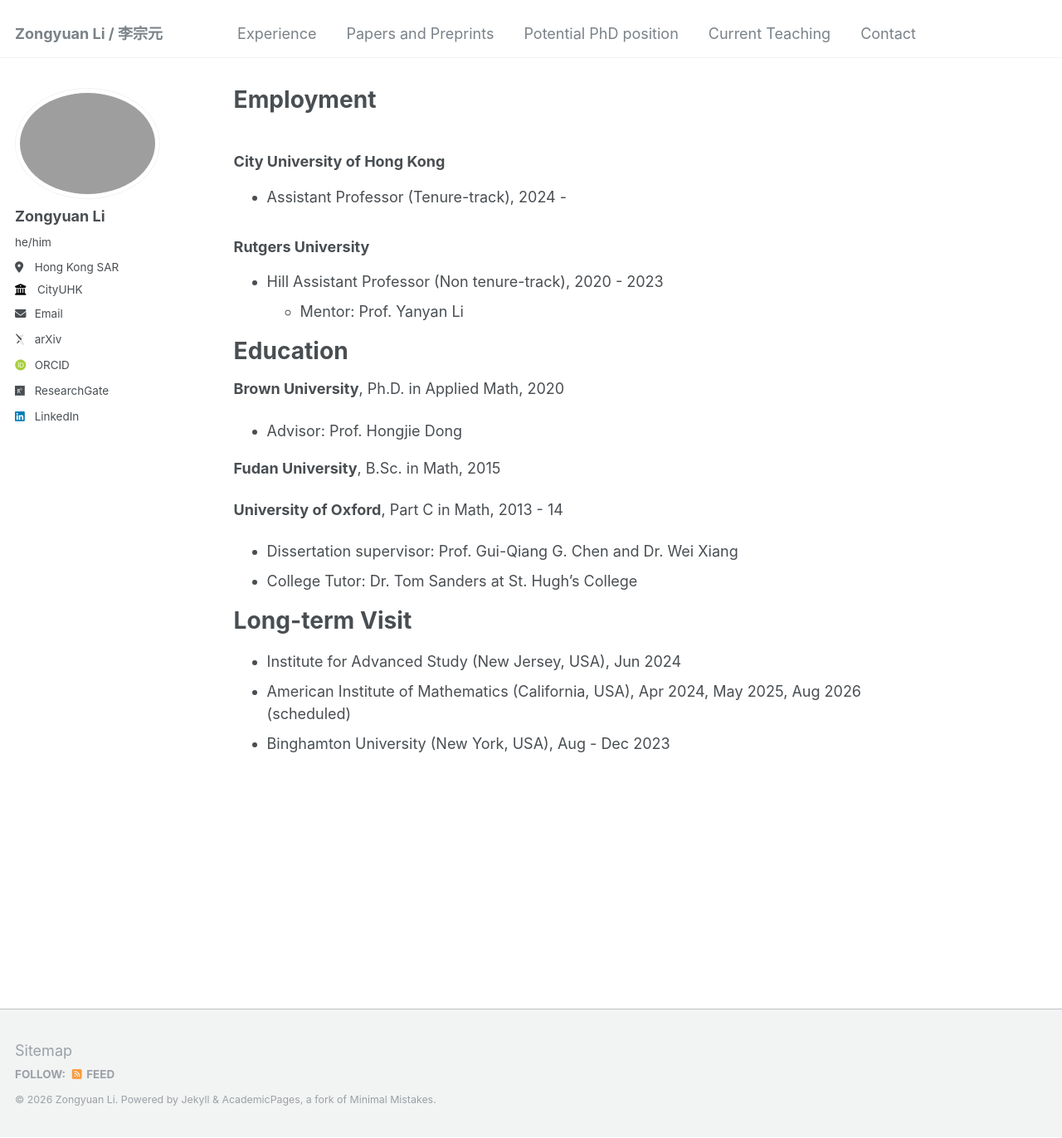
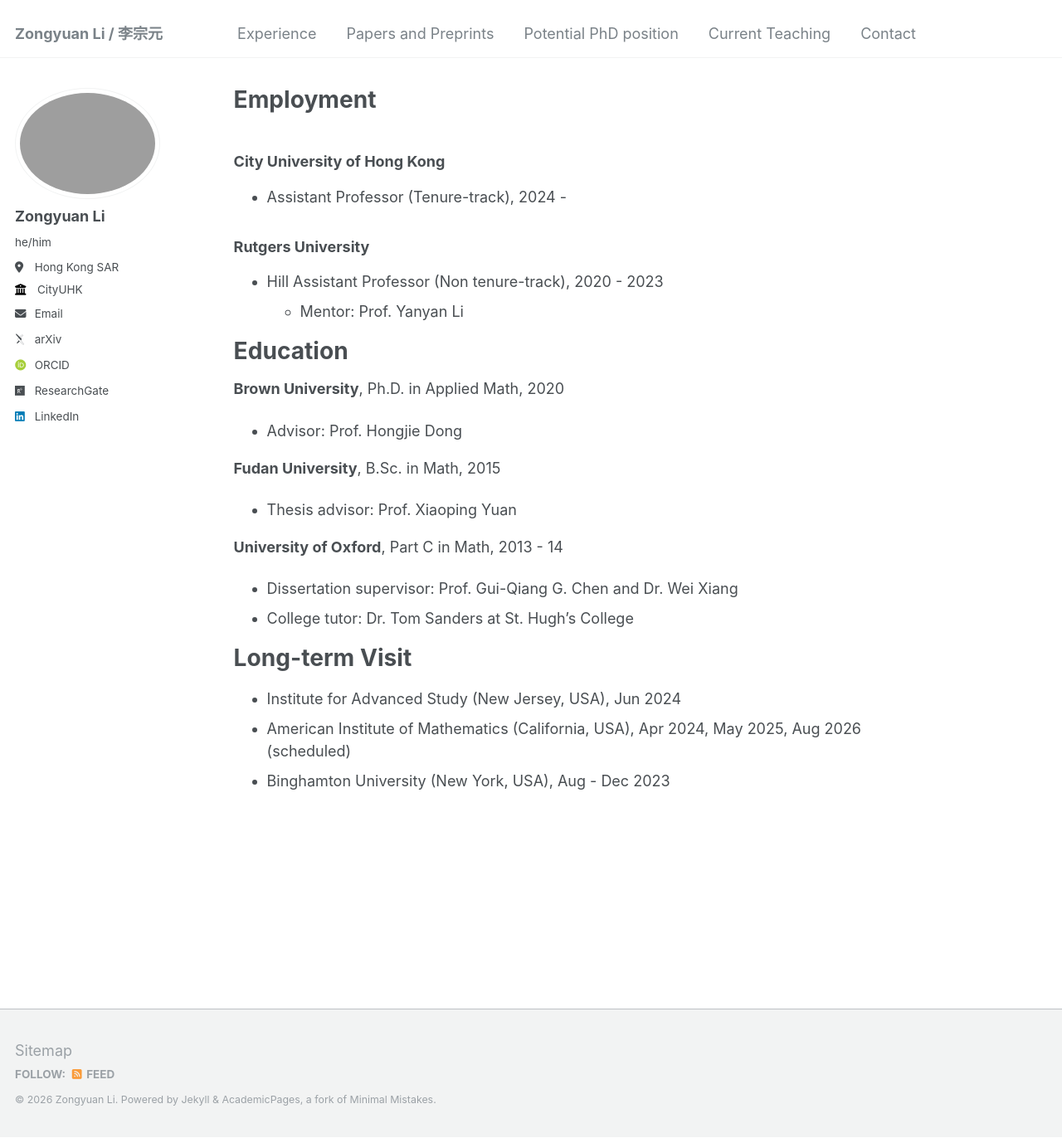
Before and after one commit to zongyuan-li/zongyuan-li.github.io, a Jekyll site: the page built from _pages/experience.md, in a window 1280 px wide and 1372 px high. Shown: the whole window at 83% size. Built offline with Jekyll 4.4.1, drawn with Linux system fonts in a browser that asks for light colours; some web fonts are replaced.

Commit message:
Update experience.md

```diff
--- a/_pages/experience.md
+++ b/_pages/experience.md
@@ -23,10 +23,11 @@
   * Advisor: Prof. Hongjie Dong
 
 **Fudan University**, B.Sc. in Math, 2015
+  * Thesis advisor: Prof. Xiaoping Yuan
 
 **University of Oxford**, Part C in Math, 2013 - 14
   * Dissertation supervisor: Prof. Gui-Qiang G. Chen and Dr. Wei Xiang
-  * College Tutor: Dr. Tom Sanders at St. Hugh's College
+  * College tutor: Dr. Tom Sanders at St. Hugh's College
 
 # Long-term Visit
   * Institute for Advanced Study (New Jersey, USA), Jun 2024
```
